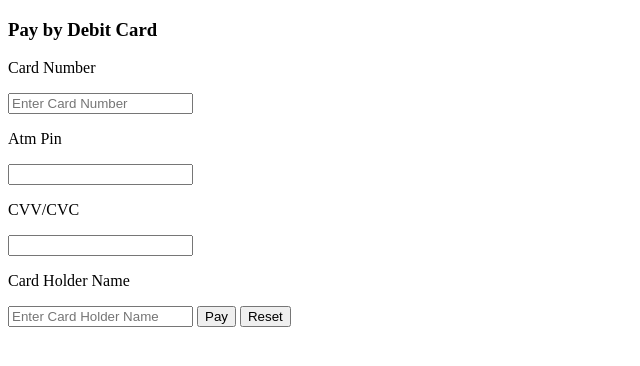
After one commit to NitinGojiya/food-order, a PHP site: page /payment.php in a window 1280 px wide. The commit adds this page. Shown: the top 366 px of the page, without its empty margins (0-640 px from the left). Run offline with PHP 8.4, Linux system fonts and the light colour scheme.

Commit message:
nitinahir-complete payment cart and
all the pages are completed

```diff
--- /dev/null
+++ b/food ordering/order.php
@@ -0,0 +1,4 @@
+<?php
+    echo '<a href="home.php">Thank You,
+    Your order placed  go  more food</a>';
+?>
--- /dev/null
+++ b/food ordering/payment.php
@@ -0,0 +1,72 @@
+
+
+
+<!DOCTYPE html>
+<html>
+<head>
+<style>
+
+
+
+</style>
+</head>
+
+<body>
+
+
+
+<form action="payment.php" method="post">
+	<div id="Debit Card" class="tabcontent">
+		<h3>Pay by Debit Card</h3>
+		<p>Card Number</p>
+		<input type="text" name="card" placeholder="Enter Card Number">
+        <p>Atm Pin</p>
+		<input type="text" name="atm">
+
+		<p>CVV/CVC</p>
+		<input type="text" name="cvv">
+
+		<p>Card Holder Name</p>
+		<input type="text" name="name" placeholder="Enter Card Holder Name">
+
+		<input type="submit" value="Pay" name="pay">
+		<input type="reset" value="Reset">
+	</div>
+
+
+	</form>
+
+</body>
+</html>
+<?php
+if(isset($_POST['pay']))
+{
+    $host="localhost";
+    $user="root";
+    $pass="";
+    $db="food_ordering_system";
+    $conn=mysqli_connect($host,$user,$pass,$db);
+$no=$_POST['card'];
+$atm=$_POST['atm'];
+$cvv=$_POST['cvv'];
+$name=$_POST['name'];
+$sql="SELECT * FROM `payment`";
+$result=mysqli_query($conn,$sql);
+
+while($row=mysqli_fetch_array($result))
+{
+if($no==$row['cardno'] && $atm==$row['atmpin'] && $cvv==$row['cvv'] && $name==$row['cardname']  )
+{
+
+    $dl="DELETE FROM `cart`";
+    $r=mysqli_query($conn,$dl);
+    if($r)
+    {
+        header("location:order.php");
+    }
+}
+
+}
+}
+
+?>
```
Also changed, not shown: food ordering/cart.php (+12 -1 lines), food ordering/testingfile.php (renamed from food ordering/in1.php).
